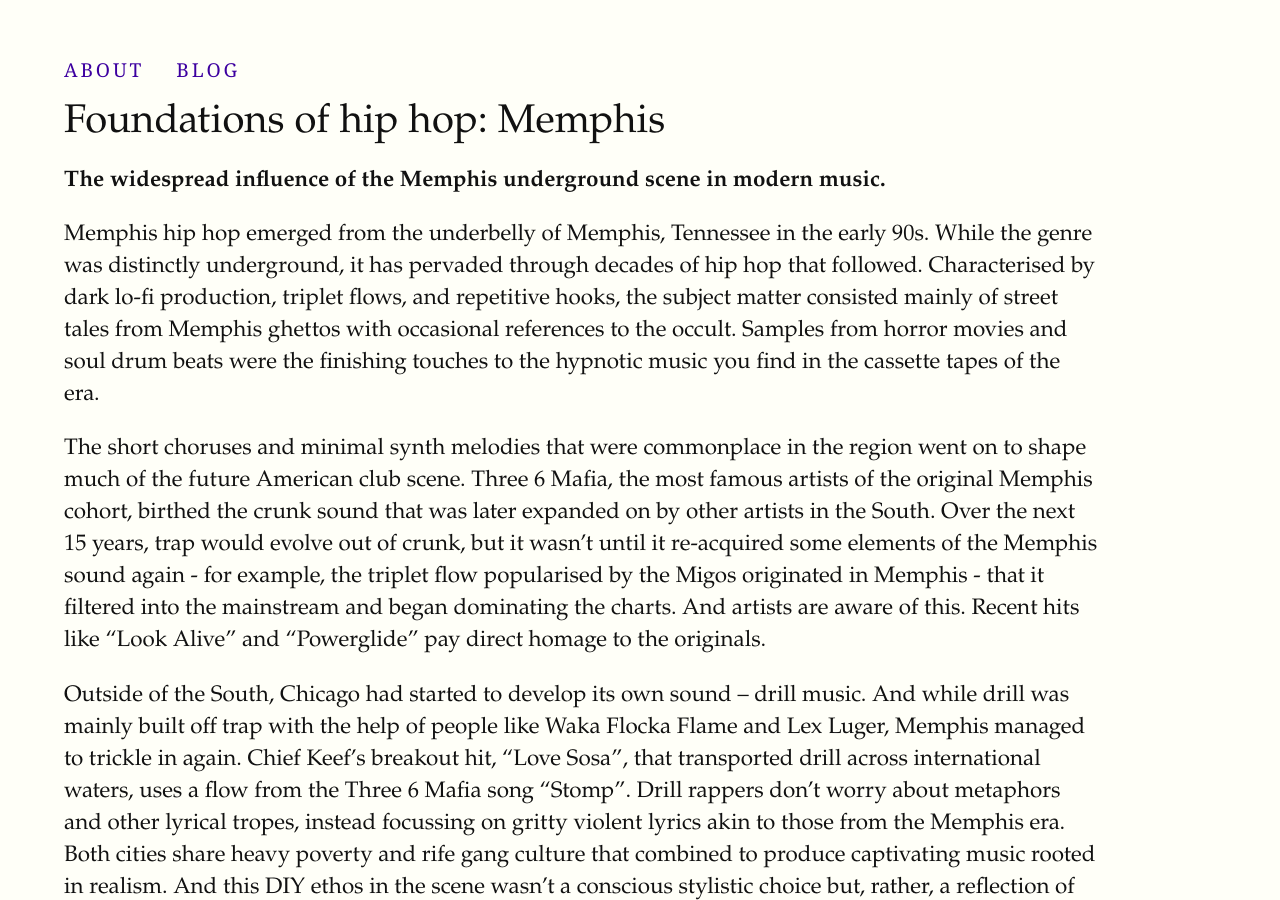
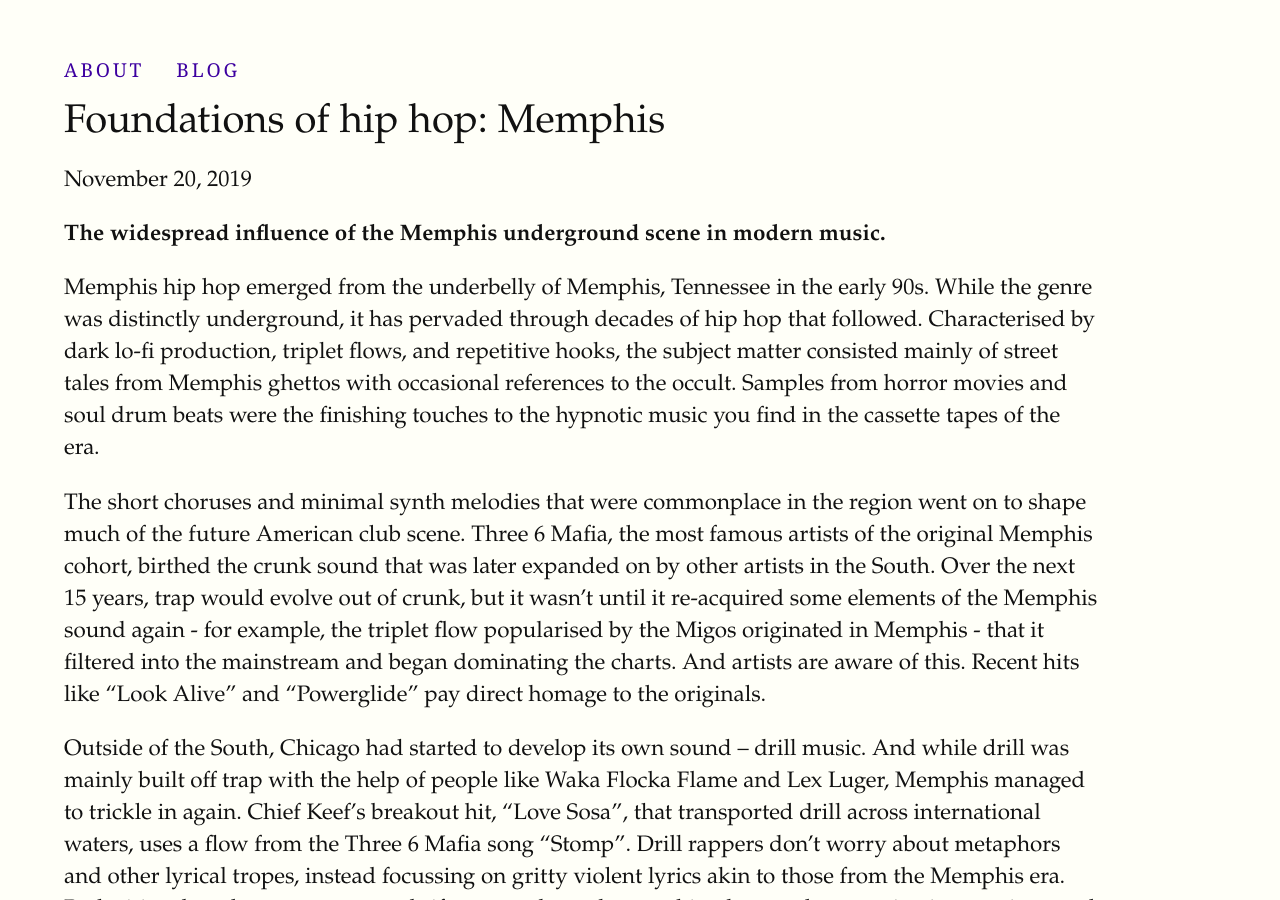
Before and after one commit to avishvj/avishvj.github.io, a Jekyll site: the page built from _posts/music/2019-11-20-memphis-ug.md, in a window 1280 px wide and 900 px high. Built offline with Jekyll 4.4.1, drawn with Linux system fonts in a browser that asks for light colours; some web fonts are replaced.

Commit message:
trying default post

```diff
--- a/_layouts/default.html
+++ b/_layouts/default.html
@@ -4,6 +4,8 @@
   <body>
     {% include header.html %}
     <article class="group">
+      <h1>{{ page.title}}</h1>
+      <p class="subtitle">{{ page.date | date: "%B %-d, %Y" }}</p>
       {{ content }}
     </article>
     {% include print-footer.html %}
--- a/_layouts/full-width-article.html
+++ b/_layouts/full-width-article.html
@@ -5,6 +5,7 @@
     {% include header.html %}
     <article>
       <h1>{{ page.title}}</h1>
+      <p class="subtitle">{{ page.date | date: "%B %-d, %Y" }}</p>
       {{ content }}
     </article>
     {% include print-footer.html %}
```
Also changed, not shown: _posts/test/2020-04-13-test.md (+3 -1 lines).
